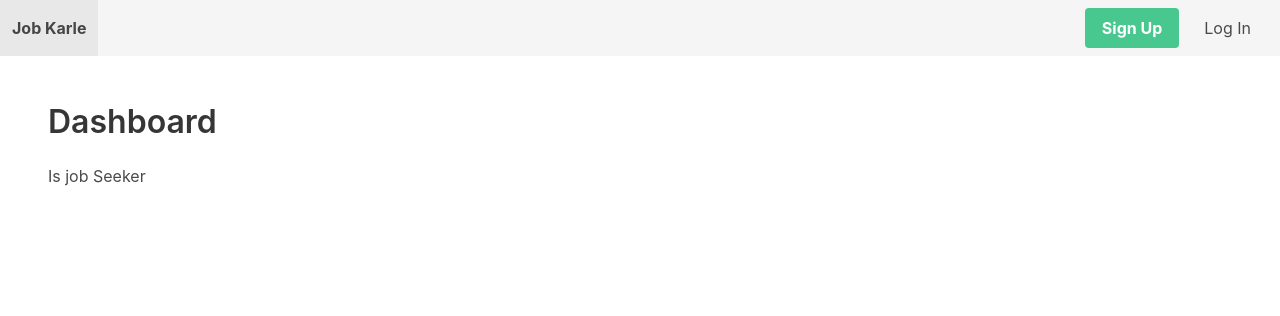
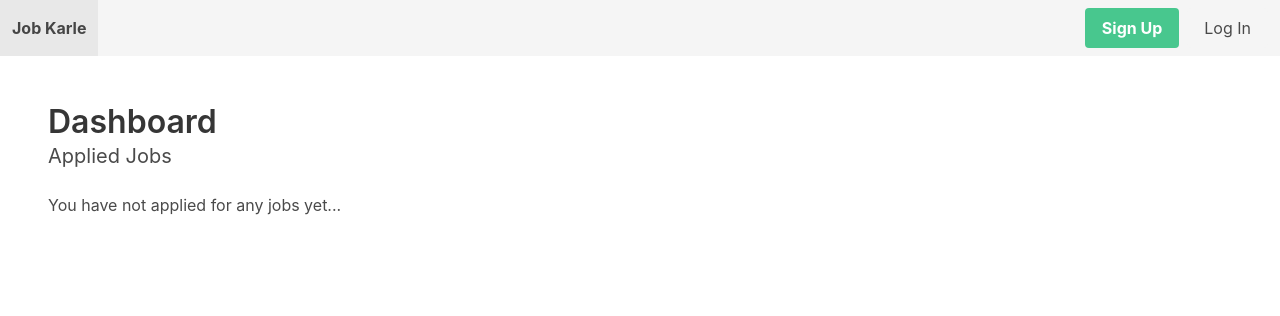
Before and after one commit to rohit250799/jobkarle, a Django app: template nawkree/userprofile/templates/userprofile/dashboard.html in a window 1280 px wide. Shown: the top 316 px of the page. Run offline with Django 5.2, Linux system fonts and the light colour scheme; the template is opened without the code that fills it, so the values that code supplies are empty; parts of the project's set-up code (start-up, migrations or seed data) failed here and were passed over.

Commit message:
If the user type is job seeker, the user can see the jobs he applied to with the application details. If no jobs are applied, shows a message notifying no job has been applied for

```diff
--- a/nawkree/userprofile/templates/userprofile/dashboard.html
+++ b/nawkree/userprofile/templates/userprofile/dashboard.html
@@ -14,7 +14,14 @@
             <p class="">You don't have any jobs yet...</p>
         {% endfor %}
     {% else %}
-        <p>Is job Seeker</p>
+        <h2 class="subtitle">Applied Jobs</h2>
+        {% for application in request.user.applications.all %}
+            <div class="application">
+                <a href="{% url "view_application" application.id %}">{{ application.job.title }}</a>
+            </div>
+            {% empty %}
+                <p class="">You have not applied for any jobs yet...</p>
+        {% endfor %}
     {% endif %}
 
 {% endblock %}
```
